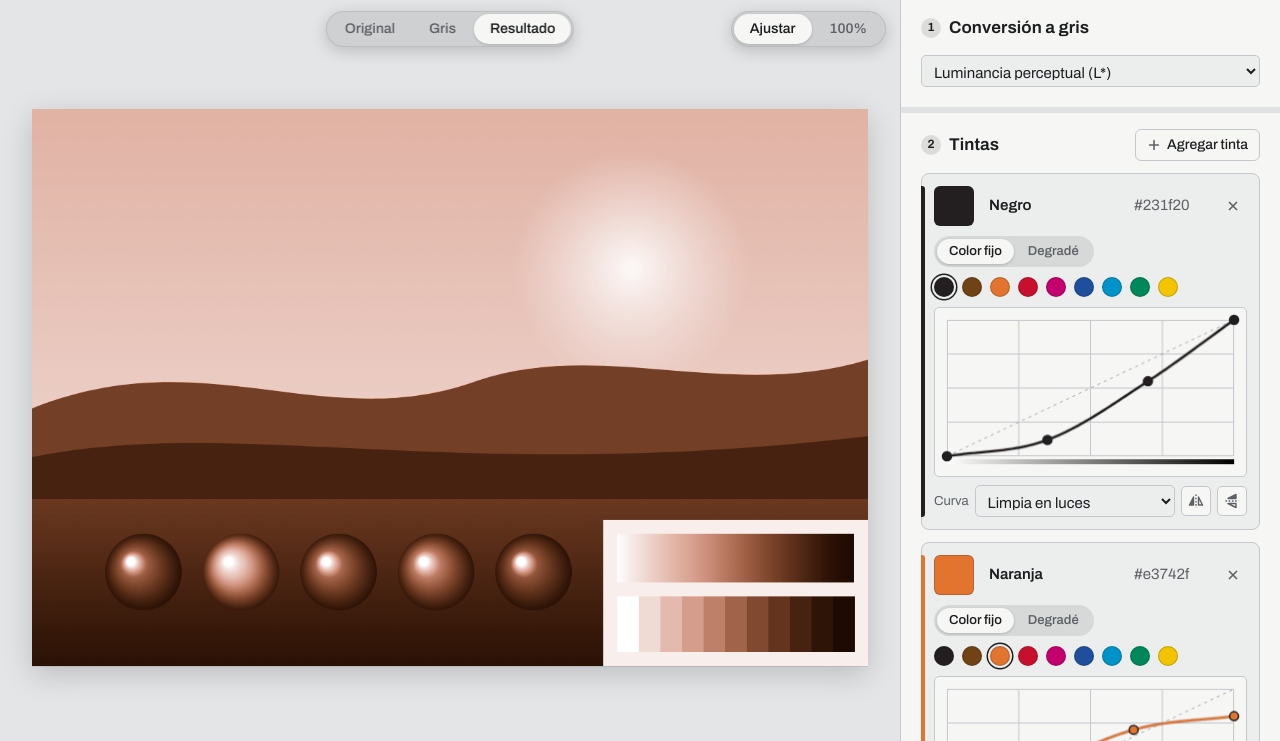
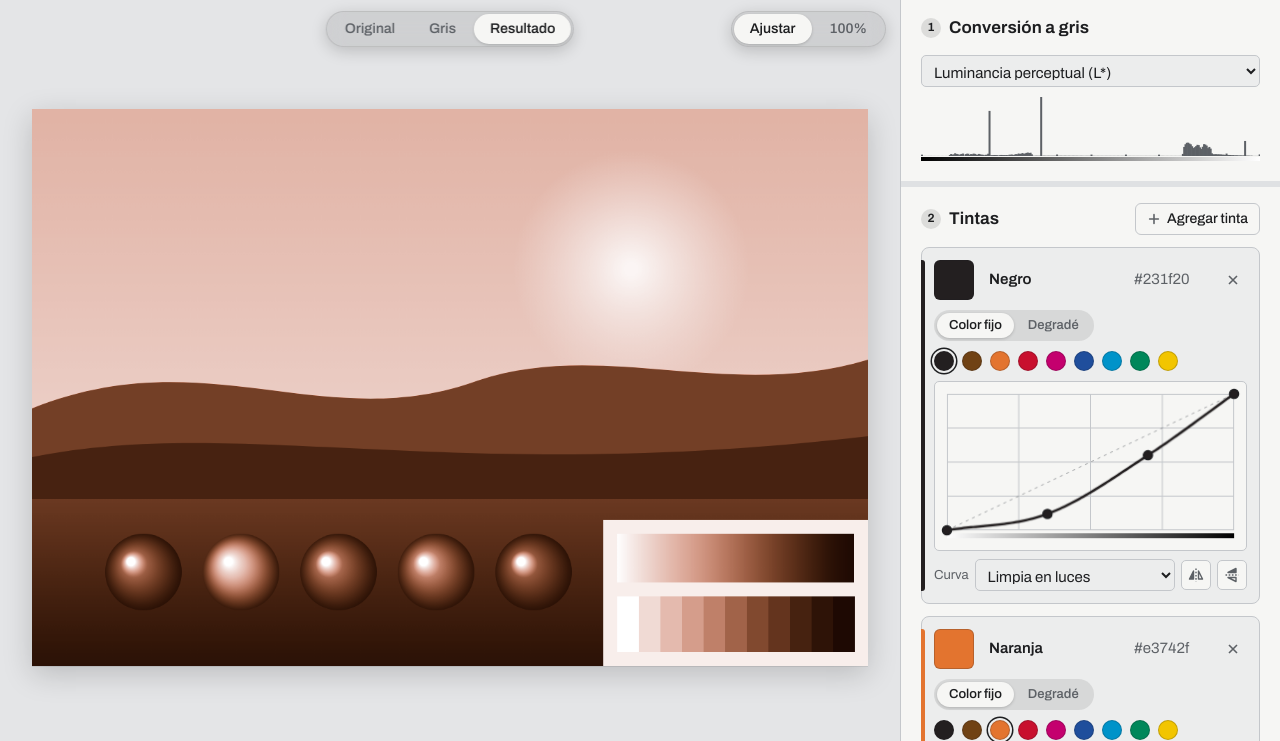
Before and after one commit to dmenta/duo, a website built with Vite: page src/index.html in a window 1280 px wide. Both pictures are taken after a click on the button "o probá con una imagen de ejemplo". Shown: the part 59-800 px from the top of the page. Built offline with nearby package versions, Linux system fonts and the light colour scheme.

Commit message:
Prueba: histograma de los niveles de gris
Co-Authored-By: Claude Opus 5.5 <noreply@anthropic.com>

```diff
--- a/src/index.html
+++ b/src/index.html
@@ -181,6 +181,7 @@
               id="mbo"></output></div>
           <p class="hint" id="mixTotal"></p>
         </div>
+        <canvas id="grayHist" class="hist" aria-label="Histograma de niveles de gris" hidden></canvas>
       </section>
 
       <section class="block">
--- /dev/null
+++ b/src/js/histogram.ts
@@ -0,0 +1,52 @@
+/* Histograma de los niveles de gris (de la vista previa): negro a la izquierda, blanco a la derecha. */
+import { byId, ctx2d } from "./dom.ts";
+import { N } from "./color.ts";
+import { doc } from "./session.ts";
+import { grayLevels } from "./process.ts";
+
+const BINS = 256;
+const canvas = byId("grayHist", HTMLCanvasElement);
+
+/** Cantidad de píxeles por barra; los transparentes no cuentan */
+function counts(): Uint32Array {
+  const img = doc.image.prev, idx = grayLevels(img), d = img.data, out = new Uint32Array(BINS);
+  for (let p = 0; p < idx.length; p++) {
+    if (d[p * 4 + 3] === 0) continue;
+    out[((N - 1 - idx[p]) * BINS / N) | 0]++;
+  }
+  return out;
+}
+
+function draw() {
+  canvas.hidden = !doc.hasImage;
+  if (!doc.hasImage) return;
+  const r = canvas.getBoundingClientRect(), dpr = window.devicePixelRatio || 1;
+  if (!r.width) return;
+  canvas.width = Math.round(r.width * dpr); canvas.height = Math.round(r.height * dpr);
+  const ctx = ctx2d(canvas), w = canvas.width, strip = Math.round(4 * dpr), h = canvas.height - strip - dpr;
+  const c = counts();
+  let max = 0;
+  for (const v of c) if (v > max) max = v;
+  ctx.fillStyle = getComputedStyle(canvas).color;
+  const bw = w / BINS;
+  for (let i = 0; i < BINS; i++) {
+    const bh = max ? (c[i] / max) * h : 0;
+    ctx.fillRect(i * bw, h - bh, Math.ceil(bw), bh);
+  }
+  // Referencia de tonos debajo de las barras
+  const g = ctx.createLinearGradient(0, 0, w, 0);
+  g.addColorStop(0, "#000"); g.addColorStop(1, "#fff");
+  ctx.fillStyle = g; ctx.fillRect(0, canvas.height - strip, w, strip);
+}
+
+// Se redibuja una vez por cuadro, al cambiar la imagen o la conversión a gris
+let pending = false;
+function scheduleDraw() {
+  if (pending) return;
+  pending = true;
+  requestAnimationFrame(() => { pending = false; draw(); });
+}
+
+draw();
+new ResizeObserver(scheduleDraw).observe(canvas);
+doc.subscribe(c => { if (c.what === "image" || c.what === "gray" || c.what === "recipe") scheduleDraw(); });
--- a/src/js/main.ts
+++ b/src/js/main.ts
@@ -1,6 +1,7 @@
 /* Arranque. */
 import "./ui-inks.ts";
 import "./ui-gray.ts";
+import "./histogram.ts";
 import "./ui-stage.ts";
 import "./recipes.ts";
 import { initHistory } from "./history.ts";
--- a/src/styles.css
+++ b/src/styles.css
@@ -1297,3 +1297,13 @@ select:not(:disabled):hover {
 .filters .btn[aria-pressed='true'] {
     cursor: default;
 }
+
+/* Histograma de grises: las barras toman el color de .hist */
+.hist {
+    display: block;
+    width: 100%;
+    height: 64px;
+    margin-top: 10px;
+    color: var(--muted);
+}
+.hist[hidden] { display: none; }
```
